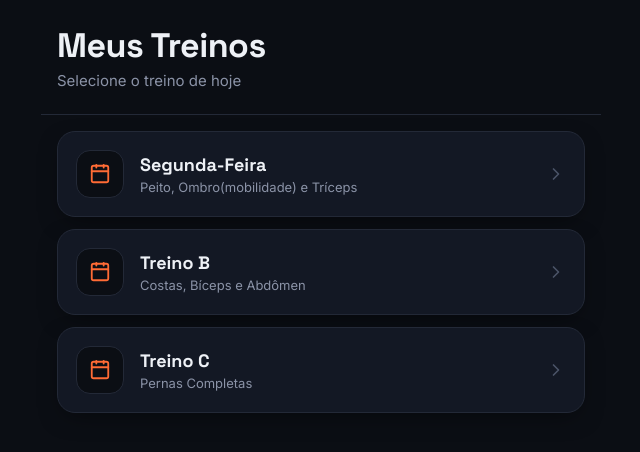
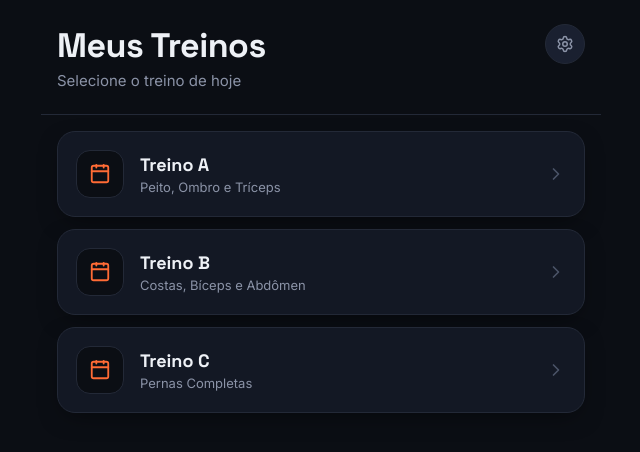
Before and after one commit to PedroMoura32/AppAcademia, a React (Vite) app: page / in a window 1280 px wide. Shown: the top 452 px of the page, without its empty margins (319-959 px from the left). Built offline with nearby package versions, Linux system fonts and the light colour scheme.

Commit message:
ajuste nos botões de export e menu

```diff
--- a/src/App.css
+++ b/src/App.css
@@ -35,7 +35,10 @@
   backdrop-filter: none;
   border-bottom: 1px solid var(--border);
   padding: 24px 16px;
-  display: block;
+  display: flex;
+  align-items: flex-start;
+  justify-content: space-between;
+  gap: 12px;
 }
 
 .header-left {
@@ -302,6 +305,10 @@
   min-width: 220px;
 }
 
+.settings-menu--static {
+  top: 96px;
+}
+
 .settings-menu__title {
   font-size: 12px;
   font-weight: 700;
@@ -368,11 +375,7 @@
   display: flex;
   align-items: center;
   justify-content: space-between;
-  background: linear-gradient(
-    135deg,
-    rgba(255, 107, 53, 0.14),
-    rgba(255, 107, 53, 0.03)
-  );
+  background: linear-gradient(135deg, rgba(255, 107, 53, 0.14), rgba(255, 107, 53, 0.03));
   border: 1px solid rgba(255, 107, 53, 0.25);
   border-radius: 16px;
   padding: 16px;
@@ -549,7 +552,8 @@
 }
 
 .save-button--compact {
-  flex: 1;
+  flex: 0 0 auto;
+  min-width: 108px;
   padding: 0 14px;
   font-size: 15px;
 }
@@ -570,7 +574,7 @@
 
 /* Timer com anel de progresso — elemento de assinatura */
 .timer {
-  flex: 0 0 auto;
+  flex: 1;
   display: flex;
   align-items: center;
   gap: 10px;
@@ -582,7 +586,7 @@
 }
 
 .timer__duration {
-  flex: 0 0 auto;
+  flex: 1;
   min-width: 0;
   display: flex;
   flex-direction: column;
--- a/src/App.jsx
+++ b/src/App.jsx
@@ -18,13 +18,14 @@ import {
   Pencil,
   Check,
   X,
+  Home,
 } from 'lucide-react';
 
 // ==========================================
 // DADOS FALSOS INICIAIS (MOCKS)
 // ==========================================
 const MOCK_WORKOUTS = [
-  { id: 1, name: 'Segunda-Feira', focus: 'Peito, Ombro(mobilidade) e Tríceps' },
+  { id: 1, name: 'Treino A', focus: 'Peito, Ombro e Tríceps' },
   { id: 2, name: 'Treino B', focus: 'Costas, Bíceps e Abdômen' },
   { id: 3, name: 'Treino C', focus: 'Pernas Completas' },
 ];
@@ -102,18 +103,138 @@ const MOCK_EXERCISES = [
       prescribedGoal: '3 séries de 10 a 12',
       imageGifUrl: exerciseImages.tricepsTestaPoliaAlta
     },
+    {
+      id: 9,
+      workoutId: 2,
+      name: 'Puxada Frontal',
+      muscleGroup: 'Dorsal',
+      equipment: 'Polia',
+      prescribedGoal: '3 séries de 10 a 12',
+      imageGifUrl:
+        'https://placehold.co/600x400/131824/ff6b35?text=Puxada+Frontal',
+    },
+    {
+      id: 10,
+      workoutId: 2,
+      name: 'Rosca Direta',
+      muscleGroup: 'Bíceps',
+      equipment: 'Barra W',
+      prescribedGoal: '3 séries até a falha',
+      imageGifUrl: 'https://placehold.co/600x400/131824/ff6b35?text=Rosca+Direta',
+    },
+    {
+      id: 11,
+      workoutId: 3,
+      name: 'Agachamento',
+      muscleGroup: 'Quadríceps',
+      equipment: 'Barra',
+      prescribedGoal: '4 séries de 8',
+      imageGifUrl: 'https://placehold.co/600x400/131824/ff6b35?text=Agachamento',
+    },
 ];
 
 // ==========================================
 // COMPONENTE 1: TELA INICIAL (MEUS TREINOS)
 // ==========================================
 function HomeScreen({ onSelectWorkout }) {
+  const [showSettings, setShowSettings] = useState(false);
+  const fileInputRef = useRef(null);
+  const todayDateString = new Date().toISOString().split('T')[0];
+
+  const handleExportData = async () => {
+    try {
+      const data = {
+        workouts: await db.workouts.toArray(),
+        exercises: await db.exercises.toArray(),
+        sessions: await db.sessions.toArray(),
+        sets: await db.sets.toArray(),
+      };
+      const json = JSON.stringify(data);
+      const blob = new Blob([json], { type: 'application/json' });
+      const url = URL.createObjectURL(blob);
+      const a = document.createElement('a');
+      a.href = url;
+      a.download = `workout_backup_${todayDateString}.json`;
+      a.click();
+      URL.revokeObjectURL(url);
+      alert('Backup exportado com sucesso!');
+    } catch (error) {
+      alert('Erro ao exportar o backup.');
+    }
+  };
+
+  const handleImportData = async (event) => {
+    const file = event.target.files[0];
+    if (!file) return;
+    const reader = new FileReader();
+    reader.onload = async (e) => {
+      try {
+        const data = JSON.parse(e.target.result);
+        await db.transaction(
+          'rw',
+          db.workouts,
+          db.exercises,
+          db.sessions,
+          db.sets,
+          async () => {
+            await db.workouts.clear();
+            await db.exercises.clear();
+            await db.sessions.clear();
+            await db.sets.clear();
+            if (data.workouts) await db.workouts.bulkAdd(data.workouts);
+            if (data.exercises) await db.exercises.bulkAdd(data.exercises);
+            if (data.sessions) await db.sessions.bulkAdd(data.sessions);
+            if (data.sets) await db.sets.bulkAdd(data.sets);
+          }
+        );
+        alert('Backup importado com sucesso!');
+        setShowSettings(false);
+      } catch (error) {
+        alert('Erro ao importar backup. Arquivo inválido.');
+      }
+    };
+    reader.readAsText(file);
+  };
+
   return (
     <div className="screen">
       <header className="screen__header screen__header--static">
+        <div>
           <h1 className="app-title">Meus Treinos</h1>
           <p className="app-subtitle">Selecione o treino de hoje</p>
+        </div>
+        <button
+          onClick={() => setShowSettings(!showSettings)}
+          className="icon-button icon-button--filled"
+        >
+          <Settings size={18} />
+        </button>
       </header>
+
+      {showSettings && (
+        <div className="settings-menu settings-menu--static">
+          <h3 className="settings-menu__title">Opções de Dados</h3>
+          <button
+            onClick={handleExportData}
+            className="settings-menu__item settings-menu__item--accent"
+          >
+            <Download size={17} /> Exportar Backup (.json)
+          </button>
+          <button
+            onClick={() => fileInputRef.current.click()}
+            className="settings-menu__item"
+          >
+            <Upload size={17} /> Importar Backup
+          </button>
+          <input
+            type="file"
+            accept=".json"
+            ref={fileInputRef}
+            onChange={handleImportData}
+            style={{ display: 'none' }}
+          />
+        </div>
+      )}
 
       <main className="workout-list">
         {MOCK_WORKOUTS.map((workout) => (
@@ -191,18 +312,16 @@ function WorkoutScreen({ workout, onBack, onSelectExercise }) {
 // ==========================================
 // COMPONENTE 3: TELA DE EXECUÇÃO DO EXERCÍCIO
 // ==========================================
-function ExerciseScreen({ exercise, onBack }) {
+function ExerciseScreen({ exercise, onBack, onGoHome }) {
   const [repsInput, setRepsInput] = useState('');
   const [weightInput, setWeightInput] = useState('');
   const [unit, setUnit] = useState('kg');
-  const [showSettings, setShowSettings] = useState(false);
   const [time, setTime] = useState(0);
   const [isTimerActive, setIsTimerActive] = useState(false);
   const [restDuration, setRestDuration] = useState(90);
   const [editingSetId, setEditingSetId] = useState(null);
   const [editReps, setEditReps] = useState('');
   const [editWeight, setEditWeight] = useState('');
-  const fileInputRef = useRef(null);
 
   const lastSessionInfo = useLiveQuery(async () => {
     if (!exercise) return null;
@@ -323,61 +442,6 @@ function ExerciseScreen({ exercise, onBack }) {
     }
   };
 
-  const handleExportData = async () => {
-    try {
-      const data = {
-        workouts: await db.workouts.toArray(),
-        exercises: await db.exercises.toArray(),
-        sessions: await db.sessions.toArray(),
-        sets: await db.sets.toArray(),
-      };
-      const json = JSON.stringify(data);
-      const blob = new Blob([json], { type: 'application/json' });
-      const url = URL.createObjectURL(blob);
-      const a = document.createElement('a');
-      a.href = url;
-      a.download = `workout_backup_${todayDateString}.json`;
-      a.click();
-      URL.revokeObjectURL(url);
-      alert('Backup exportado com sucesso!');
-    } catch (error) {
-      alert('Erro ao exportar o backup.');
-    }
-  };
-
-  const handleImportData = async (event) => {
-    const file = event.target.files[0];
-    if (!file) return;
-    const reader = new FileReader();
-    reader.onload = async (e) => {
-      try {
-        const data = JSON.parse(e.target.result);
-        await db.transaction(
-          'rw',
-          db.workouts,
-          db.exercises,
-          db.sessions,
-          db.sets,
-          async () => {
-            await db.workouts.clear();
-            await db.exercises.clear();
-            await db.sessions.clear();
-            await db.sets.clear();
-            if (data.workouts) await db.workouts.bulkAdd(data.workouts);
-            if (data.exercises) await db.exercises.bulkAdd(data.exercises);
-            if (data.sessions) await db.sessions.bulkAdd(data.sessions);
-            if (data.sets) await db.sets.bulkAdd(data.sets);
-          }
-        );
-        alert('Backup importado com sucesso!');
-        setShowSettings(false);
-      } catch (error) {
-        alert('Erro ao importar backup. Arquivo inválido.');
-      }
-    };
-    reader.readAsText(file);
-  };
-
   return (
     <div className="screen">
       <header className="screen__header">
@@ -393,37 +457,13 @@ function ExerciseScreen({ exercise, onBack }) {
           </div>
         </div>
         <button
-          onClick={() => setShowSettings(!showSettings)}
+          onClick={onGoHome}
           className="icon-button icon-button--filled"
+          aria-label="Ir para o início"
         >
-          <Settings size={18} />
+          <Home size={18} />
         </button>
       </header>
-
-      {showSettings && (
-        <div className="settings-menu">
-          <h3 className="settings-menu__title">Opções de Dados</h3>
-          <button
-            onClick={handleExportData}
-            className="settings-menu__item settings-menu__item--accent"
-          >
-            <Download size={17} /> Exportar Backup (.json)
-          </button>
-          <button
-            onClick={() => fileInputRef.current.click()}
-            className="settings-menu__item"
-          >
-            <Upload size={17} /> Importar Backup
-          </button>
-          <input
-            type="file"
-            accept=".json"
-            ref={fileInputRef}
-            onChange={handleImportData}
-            style={{ display: 'none' }}
-          />
-        </div>
-      )}
 
       <main className="exercise-body">
         <div className="hero-media">
@@ -670,19 +710,60 @@ export default function App() {
     pruneOldHistory();
   }, []);
 
+  // Garante que a tela inicial tenha uma entrada própria no histórico
+  useEffect(() => {
+    window.history.replaceState({ screen: 'home' }, '');
+  }, []);
+
+  // Sincroniza o estado da app com o botão voltar/avançar do NAVEGADOR
+  useEffect(() => {
+    const handlePopState = (event) => {
+      const state = event.state || { screen: 'home' };
+
+      if (state.screen === 'exercise') {
+        const exercise = MOCK_EXERCISES.find((e) => e.id === state.exerciseId);
+        const workout = MOCK_WORKOUTS.find((w) => w.id === exercise?.workoutId);
+        setSelectedWorkout(workout || null);
+        setSelectedExercise(exercise || null);
+        setCurrentScreen('exercise');
+      } else if (state.screen === 'workout') {
+        const workout = MOCK_WORKOUTS.find((w) => w.id === state.workoutId);
+        setSelectedWorkout(workout || null);
+        setCurrentScreen('workout');
+      } else {
+        setCurrentScreen('home');
+      }
+    };
+
+    window.addEventListener('popstate', handlePopState);
+    return () => window.removeEventListener('popstate', handlePopState);
+  }, []);
+
+  // Navegações "para frente" registram uma nova entrada no histórico
   const navigateToWorkout = (workout) => {
+    window.history.pushState({ screen: 'workout', workoutId: workout.id }, '');
     setSelectedWorkout(workout);
     setCurrentScreen('workout');
   };
 
   const navigateToExercise = (exercise) => {
+    window.history.pushState(
+      { screen: 'exercise', exerciseId: exercise.id },
+      ''
+    );
     setSelectedExercise(exercise);
     setCurrentScreen('exercise');
   };
 
+  const navigateHome = () => {
+    window.history.pushState({ screen: 'home' }, '');
+    setCurrentScreen('home');
+  };
+
+  // Voltar usa o histórico real do navegador — assim o botão "voltar"
+  // do navegador e o botão "voltar" da app fazem exatamente a mesma coisa
   const navigateBack = () => {
-    if (currentScreen === 'exercise') setCurrentScreen('workout');
-    else if (currentScreen === 'workout') setCurrentScreen('home');
+    window.history.back();
   };
 
   if (currentScreen === 'home') {
@@ -700,7 +781,13 @@ export default function App() {
   }
 
   if (currentScreen === 'exercise') {
-    return <ExerciseScreen exercise={selectedExercise} onBack={navigateBack} />;
+    return (
+      <ExerciseScreen
+        exercise={selectedExercise}
+        onBack={navigateBack}
+        onGoHome={navigateHome}
+      />
+    );
   }
 
   return null;
```
Lines whose indentation alone changed are shown as unchanged.
